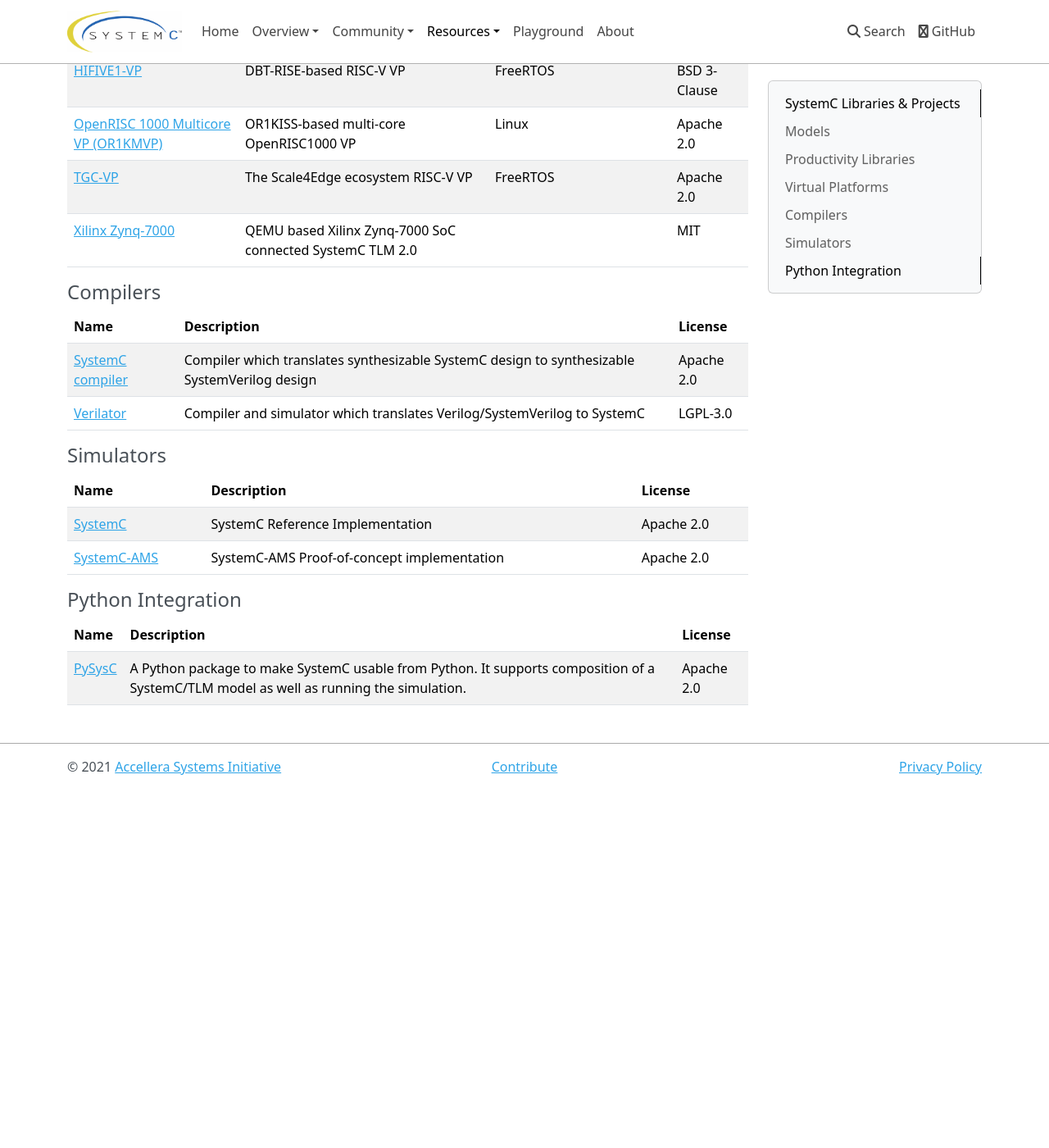
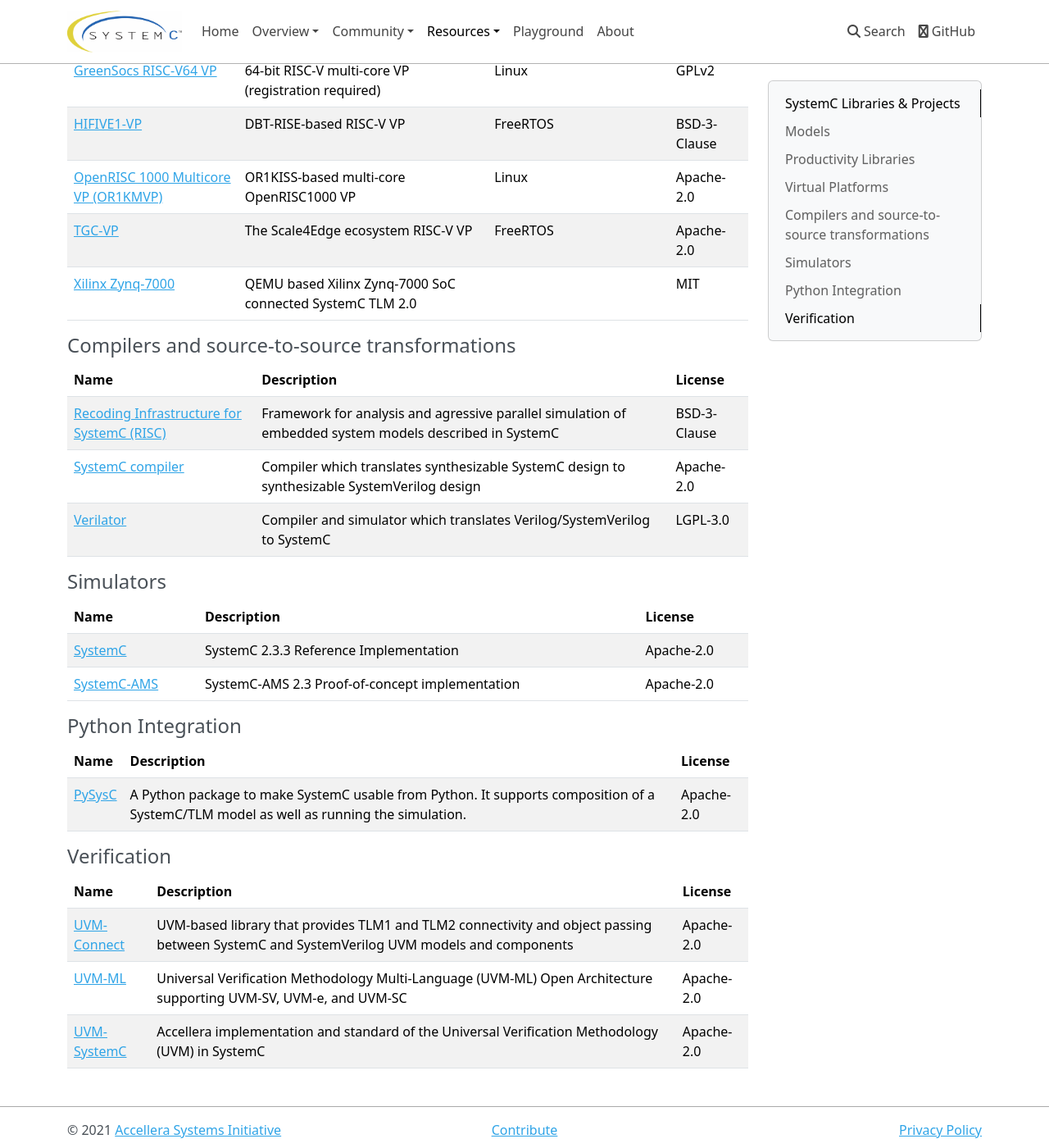
Before and after one commit to accellera-official/systemc.org, an MkDocs documentation site: the page built from docs/resources/projects.md, in a window 1280 px wide and 1400 px high, scrolled down 1387 px. Shown: the whole window at 82% size. Built offline with MkDocs 1.6.1, drawn with Linux system fonts in a browser that asks for light colours; nearby versions of some CDN libraries; before the commit the page ends 2344 px from its top, so only the background shows below that; some of the changed text lies outside the part shown.

Commit message:
added RISC, ParaNut and Verification projects

```diff
--- a/docs/resources/projects.md
+++ b/docs/resources/projects.md
@@ -10,9 +10,10 @@
 | Name             | Description                                                                             | License                                      |
 | :--------------- | :-------------------------------------------------------------------------------------- | :------------------------------------------- |
 | [NVIDIA Deep Learning Accelerator (NVDLA)][2] | SystemC TLM2.0-compatible virtual platform                 | NVIDIA Open NVDLA License and Agreement v1.0 |
-| [Virtual Components Modeling Library (VCML) Models][3] | The VCML productivity library contains many component models (ARM, RISC-V, Virtio, ...) | Apache 2.0                                   |
-| [Virtual Components Modeling Library (VCML) NVDLA Model][4]  | VCML integration of the NVDLA model                                                     | Apache 2.0                                   |
-| [VPV-Peripherals][12]    | Library of example SystemC/TLM peripherals for various SoCs based on the SCC library    | Apache 2.0                                   |
+| [ParaNut Processor][24] | Customizable, highly scalable, and RISC-V compatible processor architecture for FPGA-based systems | BSD-2-Clause
+| [Virtual Components Modeling Library (VCML) Models][3] | The VCML productivity library contains many component models (ARM, RISC-V, Virtio, ...) | Apache-2.0                                   |
+| [Virtual Components Modeling Library (VCML) NVDLA Model][4]  | VCML integration of the NVDLA model                                                     | Apache-2.0                                   |
+| [VPV-Peripherals][12]    | Library of example SystemC/TLM peripherals for various SoCs based on the SCC library    | Apache-2.0                                   |
 
 ## Productivity Libraries
 
@@ -20,9 +21,9 @@
 
 | Name                         | Description                                                                            | License                      |
 |:---------------------------- | :------------------------------------------------------------------------------------- | :--------------------------- |
-| [High-Level Synthesis Libs (HLSLibs)][13] | Repository for the unlimited length integer and fixed-point AC types usable with SystemC, plus math, DSP and ML building blocks, as well as SystemC MatchLib | Apache 2.0 |
-| [SystemC-Components (SCC)][5] | A light weight productivity library for SystemC and TLM 2.0 based modeling tasks using C++11 provides common functions, components and modules often needed in SystemC based models | Apache 2.0 |
-| [Virtual Components Modeling Library (VCML)][6]  | Sockets, Tracing, Registers, GDB server, Logging, Session Protocol, Component Models, Network backends, TLM2.0 protocols | Apache 2.0 |
+| [High-Level Synthesis Libs (HLSLibs)][13] | Repository for the unlimited length integer and fixed-point AC types usable with SystemC, plus math, DSP and ML building blocks, as well as SystemC MatchLib | Apache-2.0 |
+| [SystemC-Components (SCC)][5] | A light weight productivity library for SystemC and TLM 2.0 based modeling tasks using C++11 provides common functions, components and modules often needed in SystemC based models | Apache-2.0 |
+| [Virtual Components Modeling Library (VCML)][6]  | Sockets, Tracing, Registers, GDB server, Logging, Session Protocol, Component Models, Network backends, TLM2.0 protocols | Apache-2.0 |
 
 ## Virtual Platforms
 
@@ -34,30 +35,42 @@
 | [GreenSocs A53 VP][17] | ARM Cortex A53 multi-core VP (registration required) | Linux | GPLv2 |
 | [GreenSocs N1 VP][18] | ARM Neoverse N1 multi-core VP (registration required) | Linux | GPLv2 |
 | [GreenSocs RISC-V64 VP][19] | 64-bit RISC-V multi-core VP (registration required) | Linux | GPLv2 |
-| [HIFIVE1-VP][8] | DBT-RISE-based RISC-V VP                 | FreeRTOS                                   | BSD 3-Clause |
-| [OpenRISC 1000 Multicore VP (OR1KMVP)][9]    | OR1KISS-based multi-core OpenRISC1000 VP | Linux                                      | Apache 2.0   |
-| [TGC-VP][10]    | The Scale4Edge ecosystem RISC-V VP | FreeRTOS | Apache 2.0 |
+| [HIFIVE1-VP][8] | DBT-RISE-based RISC-V VP                 | FreeRTOS                                   | BSD-3-Clause |
+| [OpenRISC 1000 Multicore VP (OR1KMVP)][9]    | OR1KISS-based multi-core OpenRISC1000 VP | Linux                                      | Apache-2.0   |
+| [TGC-VP][10]    | The Scale4Edge ecosystem RISC-V VP | FreeRTOS | Apache-2.0 |
 | [Xilinx Zynq-7000][16] | QEMU based Xilinx Zynq-7000 SoC connected SystemC TLM 2.0  |  | MIT |
 
-## Compilers
+
+
+## Compilers and source-to-source transformations
 
 | Name       | Description                                                                                                              | License    |
 | :--------- | :----------------------------------------------------------------------------------------------------------------------- | :--------- |
-| [SystemC compiler][14] | Compiler which translates synthesizable SystemC design to synthesizable SystemVerilog design | Apache 2.0 |
+| [Recoding Infrastructure for SystemC (RISC)][20] | Framework for analysis and agressive parallel simulation of embedded system models described in SystemC | BSD-3-Clause |
+| [SystemC compiler][14] | Compiler which translates synthesizable SystemC design to synthesizable SystemVerilog design | Apache-2.0 |
 | [Verilator][15] | Compiler and simulator which translates Verilog/SystemVerilog to SystemC | LGPL-3.0  |
 
 ## Simulators
 
 | Name          | Description                               | License |
 | :------------ | :---------------------------------------- | :------ |
-| [SystemC][50] | SystemC Reference Implementation          | Apache 2.0 |
-| [SystemC-AMS][51] | SystemC-AMS Proof-of-concept implementation | Apache 2.0 |
+| [SystemC][50] | SystemC 2.3.3 Reference Implementation | Apache-2.0 |
+| [SystemC-AMS][51] | SystemC-AMS 2.3 Proof-of-concept implementation | Apache-2.0 |
 
 ## Python Integration
 
 | Name       | Description                                                                                                              | License    |
 | :--------- | :----------------------------------------------------------------------------------------------------------------------- | :--------- |
-| [PySysC][11] | A Python package to make SystemC usable from Python. It supports composition of a SystemC/TLM model as well as running the simulation. | Apache 2.0 |
+| [PySysC][11] | A Python package to make SystemC usable from Python. It supports composition of a SystemC/TLM model as well as running the simulation. | Apache-2.0 |
+
+## Verification
+
+| Name       | Description                                                                                                              | License    |
+| :--------- | :----------------------------------------------------------------------------------------------------------------------- | :--------- |
+| [UVM-Connect][23] | UVM-based library that provides TLM1 and TLM2 connectivity and object passing between SystemC and SystemVerilog UVM models and components | Apache-2.0 |
+| [UVM-ML][22] | Universal Verification Methodology Multi-Language (UVM-ML) Open Architecture supporting UVM-SV, UVM-e, and UVM-SC | Apache-2.0 |
+| [UVM-SystemC][21] | Accellera implementation and standard of the Universal Verification Methodology (UVM) in SystemC | Apache-2.0 |
+
 
 [1]: https://github.com/accellera-official/systemc.org/issues
 [2]: https://github.com/nvdla/vp
```
Also changed, not shown: other parts of docs/resources/projects.md (+5 -0 lines).
